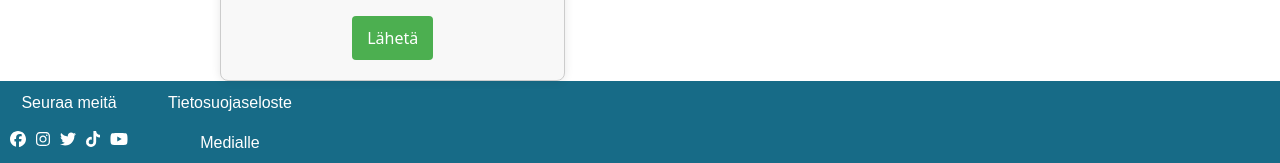
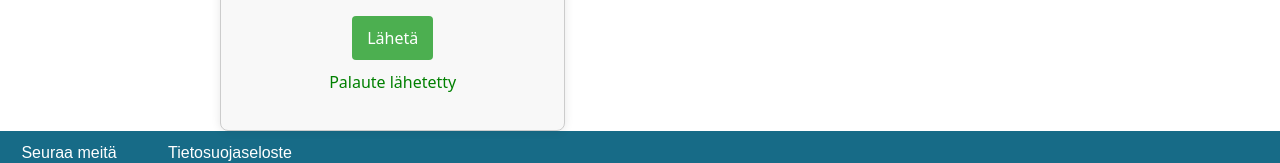
Before and after one commit to saarakentta/R13Verkkopalveluprojekti, a React (Create React App) app: page /contact in a window 1280 px wide. Both pictures are taken after a click on the button "Lähetä". Shown: the part 541-704 px from the top of the page. Built offline with nearby package versions, Linux system fonts and the light colour scheme; no server answers.

Commit message:
"palaute hyväksytty" teksti

```diff
--- a/src/components/contact.js
+++ b/src/components/contact.js
@@ -1,7 +1,8 @@
 import React, { useState } from "react";
 
 const Contact = () => {
-  const [feedback, setFeedback] = useState(""); // State for feedback input
+  const [feedback, setFeedback] = useState("");
+  const [feedbackSent, setFeedbackSent] = useState(false);
 
   const contactContainerStyle = {
     maxWidth: "400px",
@@ -39,15 +40,23 @@ const Contact = () => {
     cursor: "pointer",
   };
 
+  const feedbackSentStyle = {
+    color: "green",
+    marginTop: "10px",
+  };
+
   const handleFeedbackChange = (e) => {
     setFeedback(e.target.value);
+    setFeedbackSent(false);
   };
 
   const handleSendButtonClick = () => {
-    // Implement logic to send feedback
+
     console.log("Feedback sent:", feedback);
-    // You can add API call or other logic here to handle the feedback
-    setFeedback(""); // Clear the feedback input after sending
+
+
+    setFeedbackSent(true);
+    setFeedback("");
   };
 
   return (
@@ -66,6 +75,7 @@ const Contact = () => {
       <button style={sendButtonStyle} onClick={handleSendButtonClick}>
         Lähetä
       </button>
+      {feedbackSent && <p style={feedbackSentStyle}>Palaute lähetetty</p>}
     </div>
   );
 };
```
